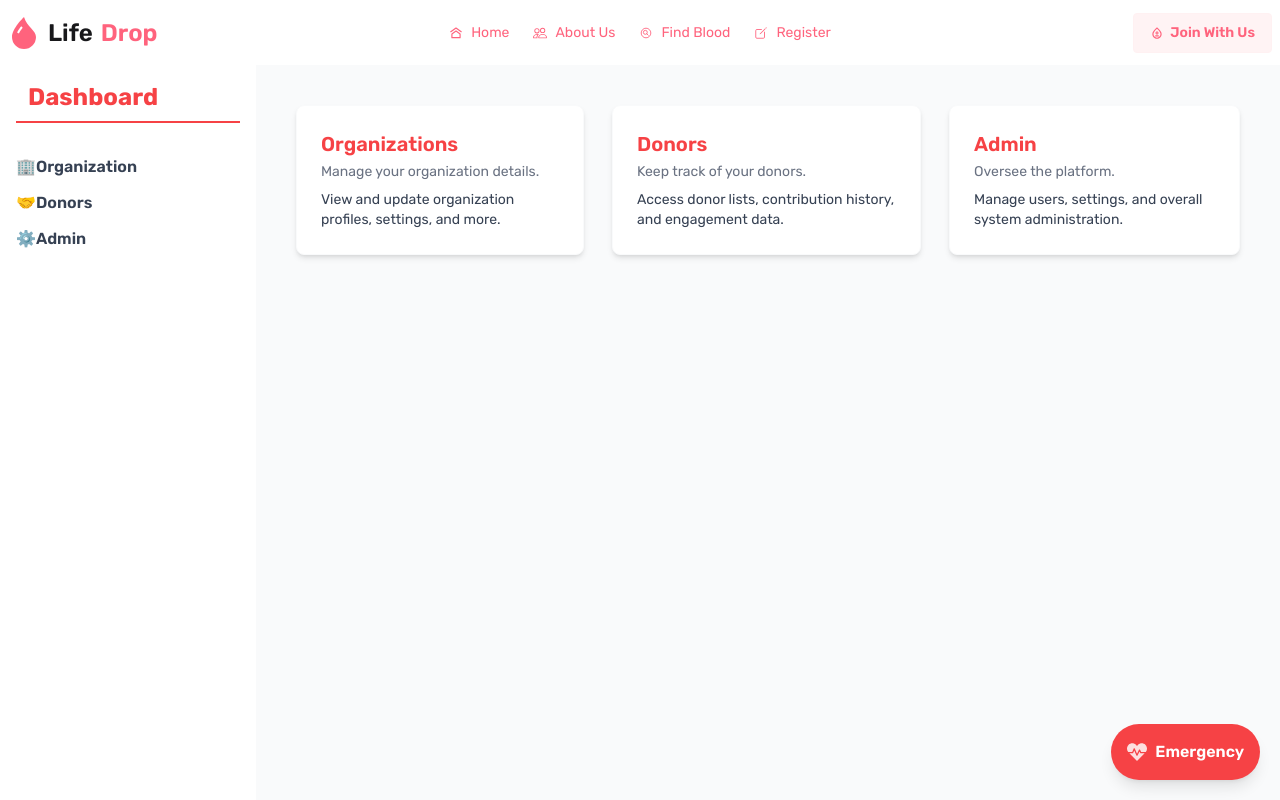
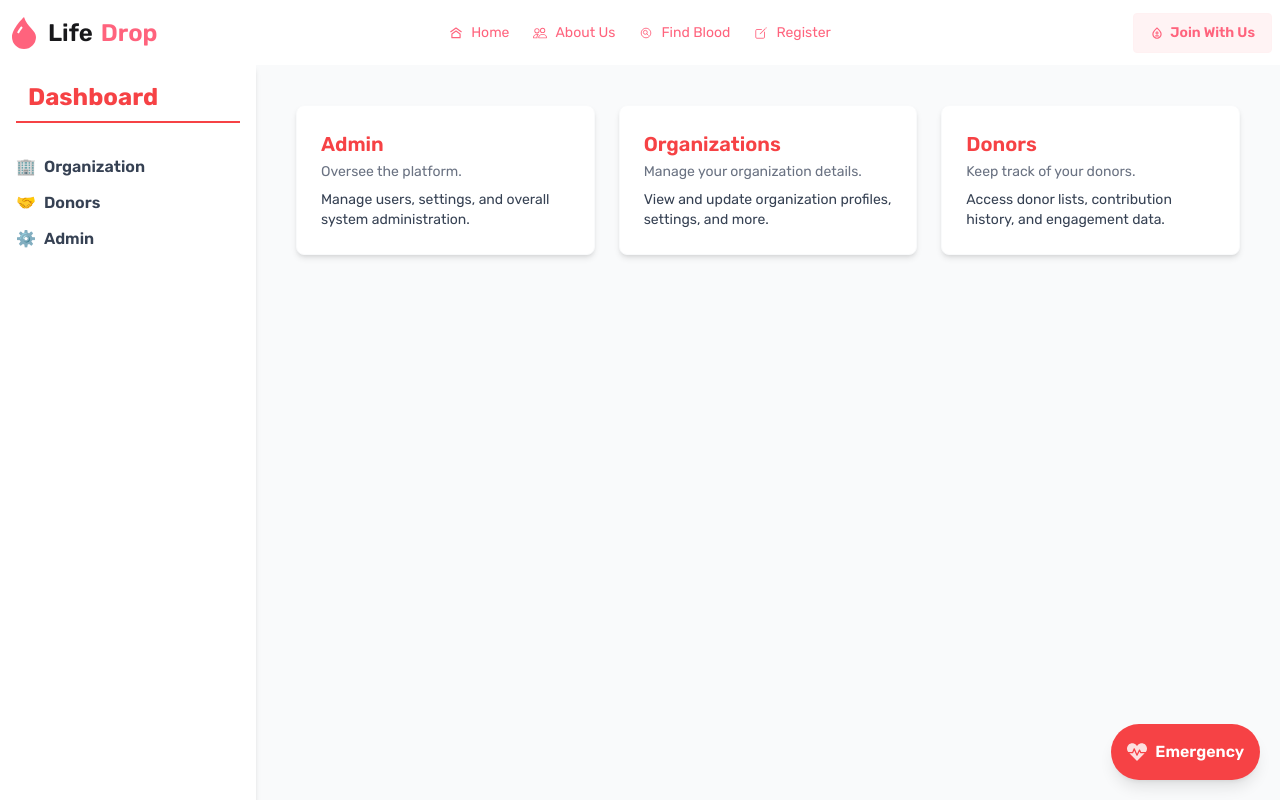
Before and after one commit to jahidul2004/LifeDrop, a React (Vite) app: page /dashboard in a window 1280 px wide. Shown: the top 800 px of the page. Built offline with nearby package versions, Linux system fonts and the light colour scheme.

Commit message:
Revert "routed sidebar  and created dash-layout . "

```diff
--- a/src/layouts/DashLayout.jsx
+++ /dev/null
@@ -1,19 +0,0 @@
-import React from 'react'
-import { Outlet } from "react-router-dom";
-import Sidebar from '../pages/dashboard/Sidebar';
-import Organization from '../pages/dashboard/SideMenu/Organization';
-import Doner from '../pages/dashboard/SideMenu/Doner';
-import Admin from '../pages/dashboard/SideMenu/Admin';
-
-const DashLayout = () => {
-  return (
-    <div className='flex'>
-
-      <Sidebar/>
-      <Outlet/>
-
-    </div>
-  )
-}
-
-export default DashLayout ;
--- a/src/layouts/MainLayout.jsx
+++ b/src/layouts/MainLayout.jsx
@@ -2,7 +2,6 @@ import { Outlet } from "react-router-dom";
 import NavBar from "../shared/navbar/NavBar";
 import Footer from "../shared/footer/Footer";
 import QuickRequest from "../components/quickRequest/QuickRequest";
-
 
 const MainLayout = () => {
     return (
--- a/src/pages/dashboard/DashBoard.jsx
+++ b/src/pages/dashboard/DashBoard.jsx
@@ -3,27 +3,52 @@ import React from 'react';
 import Organization from './SideMenu/Organization';
 import Doner from './SideMenu/Doner';
 import Admin from './SideMenu/Admin';
-import { Link } from 'react-router';
-import { Outlet } from "react-router-dom";
-
-
-
+import { Navigate, useNavigate } from 'react-router-dom';
 
 
 const Dashboard = () => {
+    const hello = () => {
+        console.log("Hello tanveer")
 
+    };
     return (
         <>
-            <div className="w-screen text-gray-50 bg-gray-50 ">
+            <div className="min-h-screen text-gray-50 bg-gray-50 flex">
                 {/* Sidebar */}
+                <aside className="w-64 bg-white shadow-md p-4">
+                    <div className="text-2xl font-bold text-[#f64245] mb-2 ml-3">Dashboard </div>
+                    <div className=' border text-[#f64245] mb-8' ></div>
 
 
+                    <nav className="space-y-3">
+
+                        <button onClick={()=>{Navigate('/organization')}} className="flex items-center font-semibold space-x-2 text-gray-700 hover:text-[#f64245]" >
+                            <span>🏢</span>
+                            <span>Organization</span>
+                        </button>
+
+                        <button className="flex items-center font-semibold space-x-2 text-gray-700 hover:text-[#f64245]">
+                            <span>🤝</span>
+                            <span>Donors</span>
+                        </button>
+
+                        <button className="flex items-center font-semibold space-x-2 text-gray-700 hover:text-[#f64245]">
+                            <span>⚙️</span>
+                            <span>Admin</span>
+                        </button>
+
+                    </nav>
+
+                </aside>
+
                 {/* Main Content */}
-                <main className="  space-x-7 flex p-10  ">
+                <main className="flex-1 p-10">
+                    <div className="grid grid-cols-1 md:grid-cols-3 gap-6">
+                        <Admin />
+                        <Organization />
+                        <Doner />
+                    </div>
 
-                  <Organization/>
-                  <Doner/>
-                  <Admin/>
 
 
 
--- a/src/pages/dashboard/SideMenu/Admin.jsx
+++ b/src/pages/dashboard/SideMenu/Admin.jsx
@@ -2,7 +2,7 @@ import React from 'react'
 
 const Admin = () => {
     return (
-        <div className='flex'>
+        <div>
             <div className="bg-white shadow-md rounded-lg p-6 border ">
                 <h3 className="text-xl font-semibold mb-1  text-[#f64245]  ">Admin</h3>
                 <p className="text-sm text-gray-500 mb-2">Oversee the platform.</p>
--- a/src/pages/dashboard/SideMenu/Doner.jsx
+++ b/src/pages/dashboard/SideMenu/Doner.jsx
@@ -2,8 +2,8 @@ import React from 'react'
 
 const Doner = () => {
     return (
-        <div className='flex'>
-            <div className="bg-white  shadow-md rounded-lg p-6 border">
+        <div>
+            <div className="bg-white shadow-md rounded-lg p-6 border">
                 <h3 className="text-xl font-semibold mb-1 text-[#f64245] ">Donors</h3>
                 <p className="text-sm text-gray-500 mb-2">Keep track of your donors.</p>
                 <p className="text-gray-700 text-sm">Access donor lists, contribution history, and engagement data.</p>
--- a/src/pages/dashboard/SideMenu/Organization.jsx
+++ b/src/pages/dashboard/SideMenu/Organization.jsx
@@ -2,7 +2,7 @@ import React from 'react'
 
 const Organization = () => {
     return (
-        <div className='flex'>
+        <div>
             <div className="bg-white shadow-md rounded-lg p-6 border">
                 <h3 className="text-xl font-semibold mb-1 text-[#f64245] " >Organizations</h3>
                 <p className="text-sm text-gray-500 mb-2">Manage your organization details.</p>
--- a/src/pages/dashboard/Sidebar.jsx
+++ /dev/null
@@ -1,46 +0,0 @@
-import React from 'react'
-import { Link } from 'react-router';
-
-const Sidebar = () => {
-    return (
-        <div className="min-h-screen text-gray-50 bg-gray-50 flex" >
-            <aside className="w-64 bg-white shadow-md p-4">
-                <div className="text-2xl font-bold text-[#f64245] mb-2 ml-3">
-                    <Link><button > Dashboard </button></Link>
-                </div>
-                <div className=' border text-[#f64245] mb-8' ></div>
-
-
-                <nav className="space-y-3">
-
-                    <Link to="/dashboard/organization" className="flex items-center font-semibold space-x-2 text-gray-700 hover:text-[#f64245]" >
-                        <button>
-                            <span>🏢</span>
-                            <span>Organization</span>
-                        </button>
-                    </Link>
-
-                    <Link to="/dashboard/doner" className="flex items-center font-semibold space-x-2 text-gray-700 hover:text-[#f64245]">
-                        <button >
-                            <span>🤝</span>
-                            <span>Donors</span>
-                        </button>
-                    </Link>
-
-                    <Link to="/dashboard/admin" className="flex items-center font-semibold space-x-2 text-gray-700 hover:text-[#f64245]">
-                        <button>
-                            <span>⚙️</span>
-                            <span>Admin</span>
-                        </button>
-                    </Link>
-
-
-                </nav>
-
-            </aside>
-
-        </div>
-    )
-}
-
-export default Sidebar
```
Also changed, not shown: src/routes/router.jsx (+1 -28 lines).
